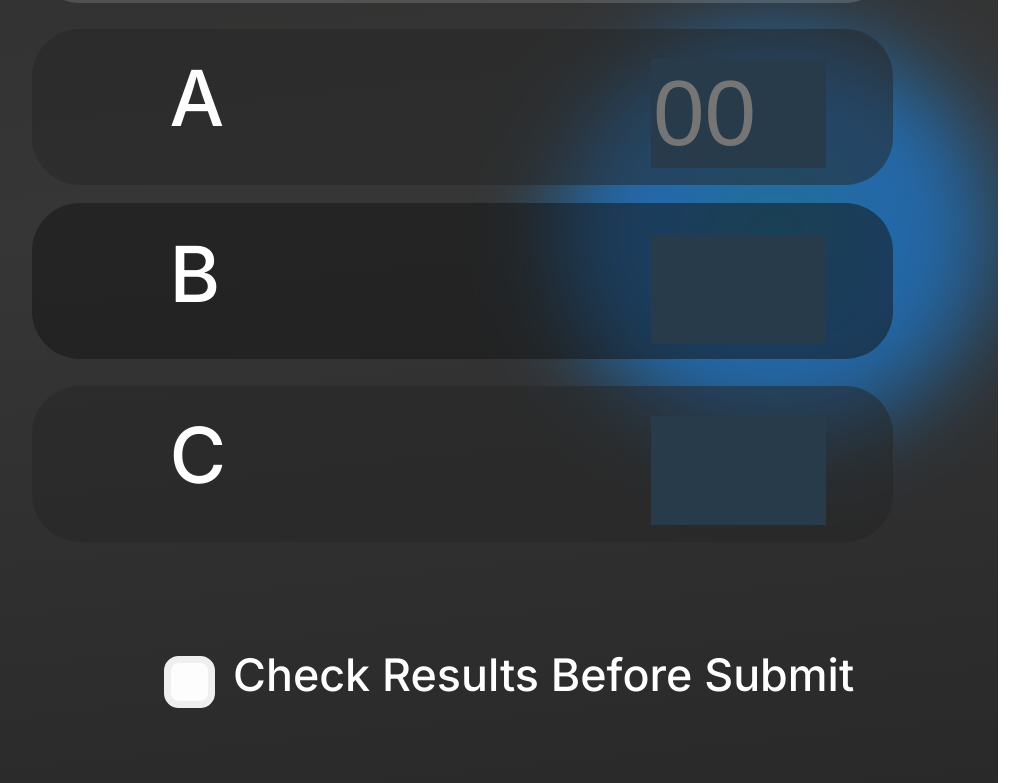
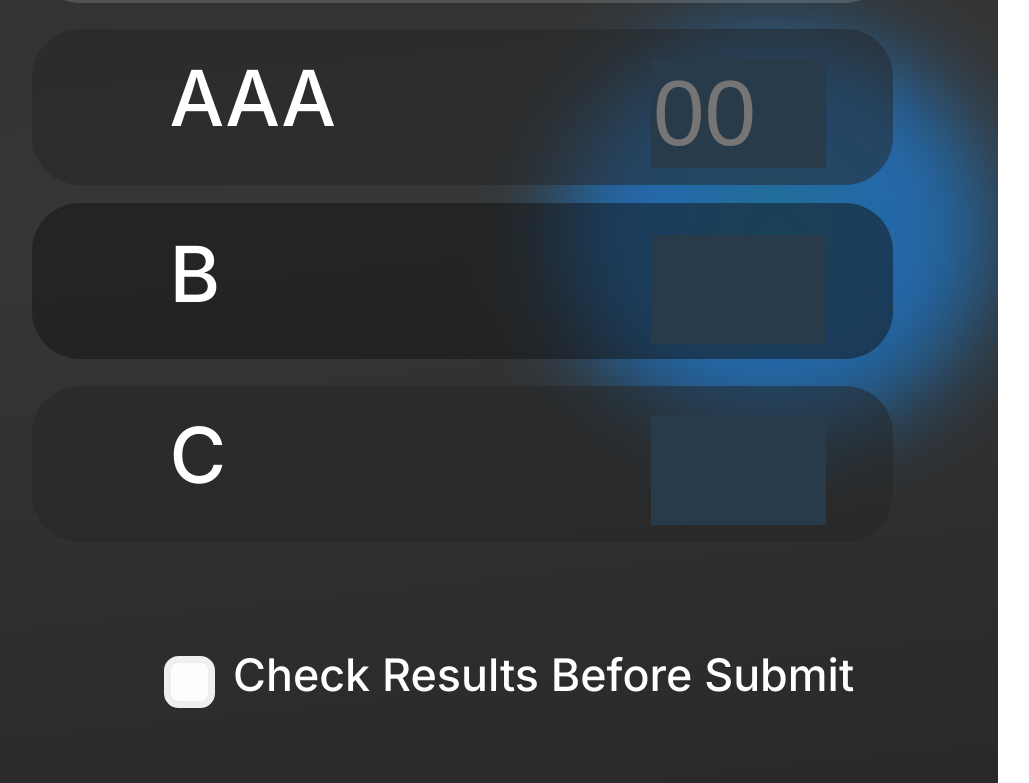
Before and after one commit to favasee/sargaravu, a plain HTML site: page index.html in a window 1280 px wide. Shown: the part 975-1758 px from the top of the page, without its empty margins (82-1111 px from the left). Drawn offline with nearby package versions, Linux system fonts and the light colour scheme.

Commit message:
Update index.html
A >AAA

```diff
--- a/index.html
+++ b/index.html
@@ -50,7 +50,7 @@
       </div>
       <!-- A -->
       <div class="node-813" id="id-813">
-        <span class="node-813-0">A</span>
+        <span class="node-813-0">AAA</span>
       </div>
       <!-- B -->
       <div class="node-814" id="id-814">
```
